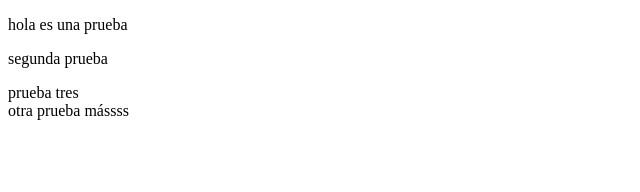
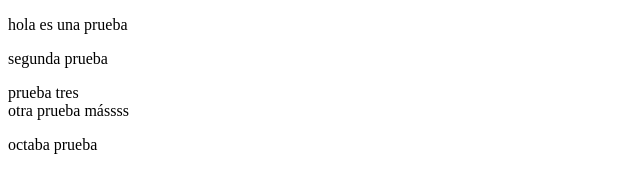
Before and after one commit to Eloisamoreno/prueba_personal, a plain HTML site: page index.html in a window 1280 px wide. Shown: the whole page, without its empty margins (0-640 px from the left). Drawn offline with Linux system fonts and the light colour scheme.

Commit message:
add octaba prueba

```diff
--- a/index.html
+++ b/index.html
@@ -15,6 +15,7 @@
     <section>
         otra prueba mássss
     </section>
+    <p>octaba prueba</p>
 
 </body>
 </html>
```
